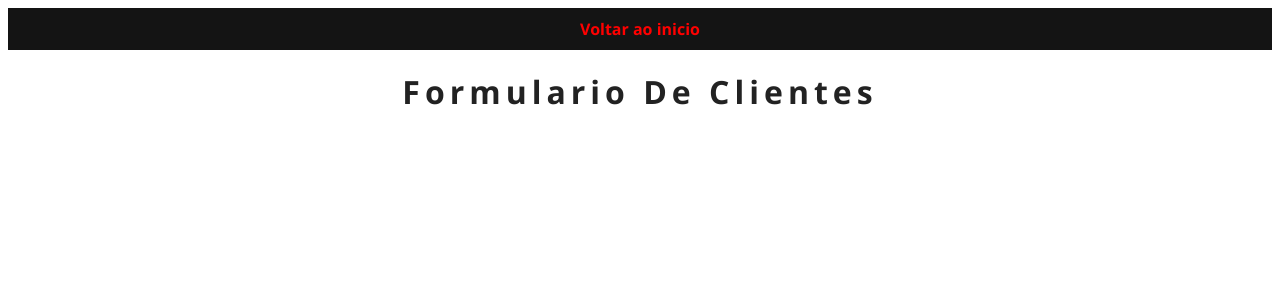
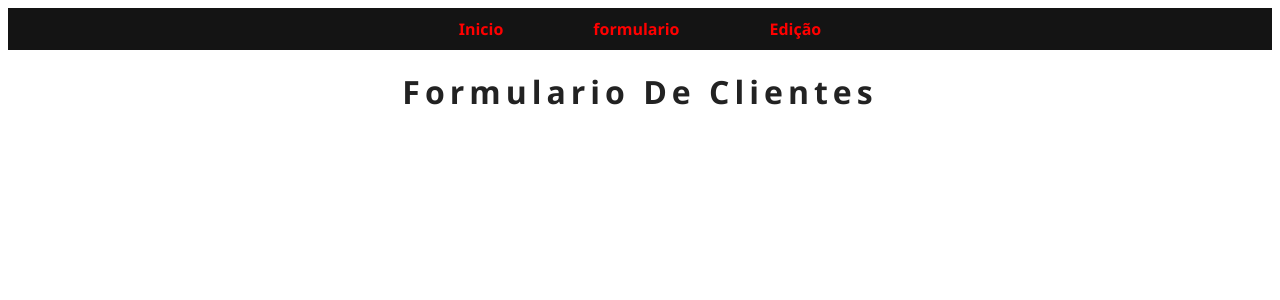
Before and after one commit to Gleidson-RS/Cadastro-Cliente-Angular, an Angular app: page /formulario in a window 1280 px wide. Shown: the top 300 px of the page. Built offline with nearby package versions, Linux system fonts and the light colour scheme.

Commit message:
links concertados

```diff
--- a/src/app/component/cadastro-cliente/cadastro-cliente.component.html
+++ b/src/app/component/cadastro-cliente/cadastro-cliente.component.html
@@ -8,9 +8,9 @@
 <main id="geral">
 
     <div id="menu-lnk" class="menu-lnk">
-        <li> <a routerLink="" class="lnk-rota"> Inicio </a> </li>
-        <li> <a routerLink="formulario" class="lnk-rota"> formulario </a> </li>
-        <li> <a routerLink="editar" class="lnk-rota"> Edição </a> </li>
+        <li> <a routerLink="/" class="lnk-rota"> Inicio </a> </li>
+        <li> <a routerLink="/formulario" class="lnk-rota"> formulario </a> </li>
+        <li> <a routerLink="/editar" class="lnk-rota"> Edição </a> </li>
     </div>
 
 </main>
--- a/src/app/component/cadastro-cliente/cadastro-cliente.component.ts
+++ b/src/app/component/cadastro-cliente/cadastro-cliente.component.ts
@@ -13,7 +13,6 @@ import { Pessoa } from "../../model/pessoa"
 })
 export class CadastroClienteComponent {
 
-  id = 0
   nome: string = ''
   email: string = ''
   cpf: number = 0
--- a/src/app/component/editar/editar.component.html
+++ b/src/app/component/editar/editar.component.html
@@ -8,8 +8,9 @@
     <main id="geral">
 
         <div id="menu-lnk" class="menu-lnk">
-            <li> <a routerLink="" class="lnk-rota"> Voltar ao inicio </a> </li>
-
+            <li> <a routerLink="/" class="lnk-rota"> Inicio </a> </li>
+            <li> <a routerLink="/formulario" class="lnk-rota"> formulario </a> </li>
+            <li> <a routerLink="/editar" class="lnk-rota"> Edição </a> </li>
         </div>
 
     </main>
--- a/src/app/component/formulario/formulario.component.html
+++ b/src/app/component/formulario/formulario.component.html
@@ -8,8 +8,9 @@
     <main id="geral">
 
         <div id="menu-lnk" class="menu-lnk">
-            <li> <a routerLink="" class="lnk-rota"> Voltar ao inicio </a> </li>
-
+            <li> <a routerLink="/" class="lnk-rota"> Inicio </a> </li>
+            <li> <a routerLink="/formulario" class="lnk-rota"> formulario </a> </li>
+            <li> <a routerLink="/editar" class="lnk-rota"> Edição </a> </li>
         </div>
 
     </main>
```
Also changed, not shown: src/app/component/formulario/formulario.component.ts (+9 -12 lines).
